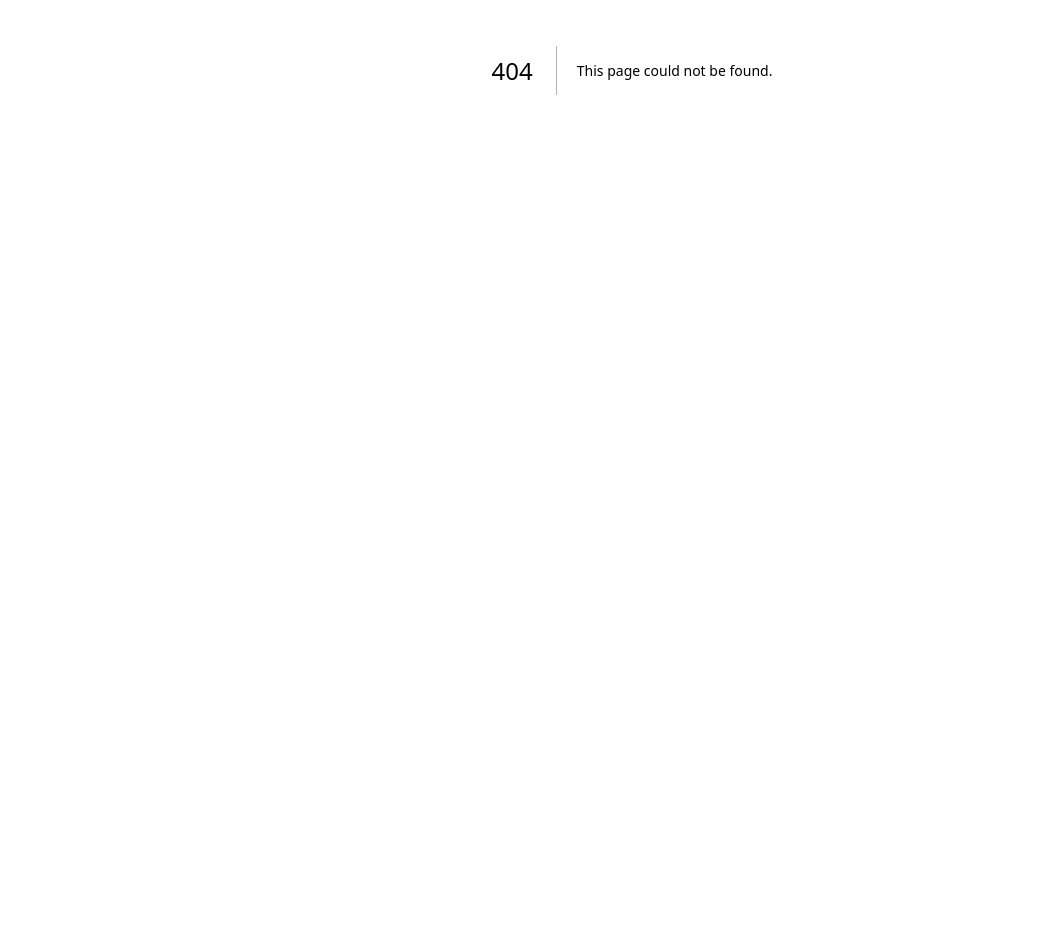
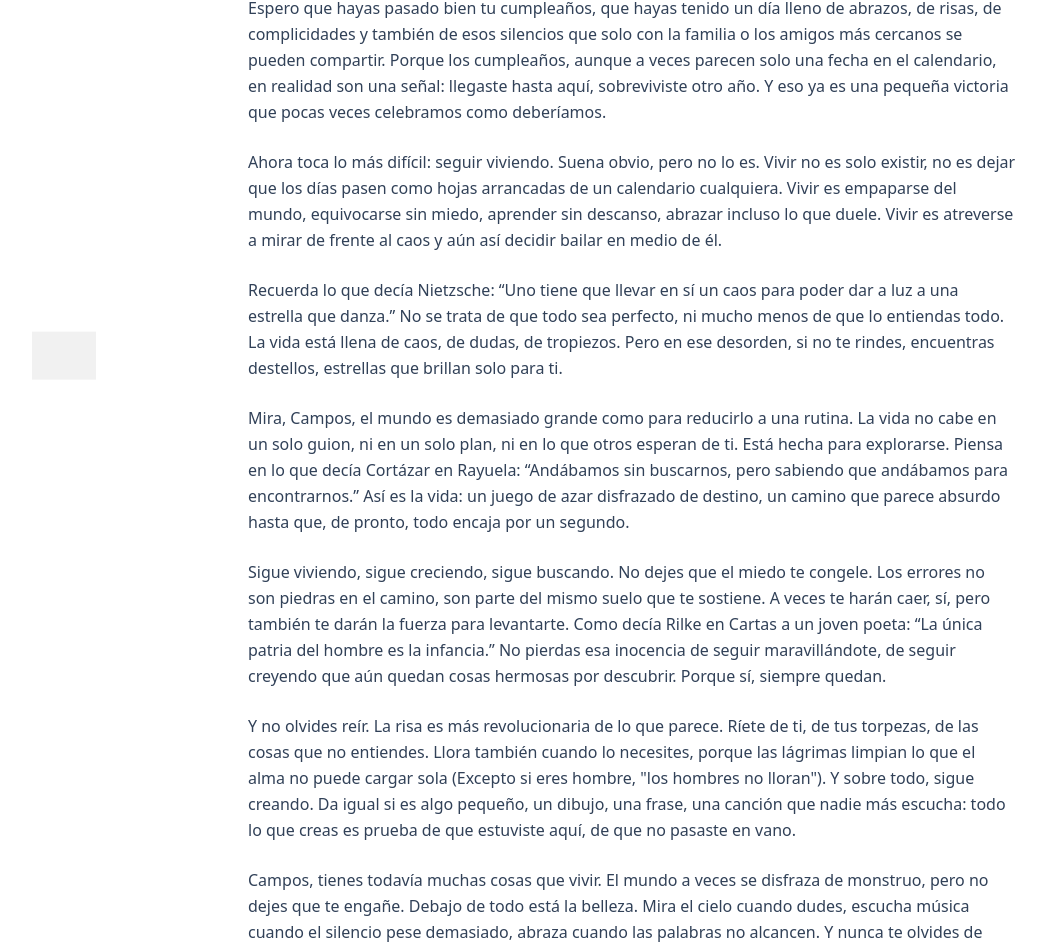
Before and after one commit to vitualizz/la-chica-de-los-3-cumpleanos, a Next.js app: page /carta-30 in a window 1280 px wide. Before the commit this address had no page. Shown: the part 330-1280 px from the top of the page, without its empty margins (8-1054 px from the left). Before the commit the page ends 800 px from the top, so only its background shows below. Built offline with nearby package versions, Linux system fonts and the light colour scheme; grey boxes are pictures that could not be loaded.

Commit message:
feat: Add carta-30 (my hearth is broken :c)

```diff
--- /dev/null
+++ b/src/app/carta-30/page.tsx
@@ -0,0 +1,125 @@
+import LetterPageLayout from "@/components/LetterPageLayout";
+
+const Letter30 = () => {
+  return (
+    <LetterPageLayout day={28}>
+      <div className="space-y-8 text-slate-700 leading-relaxed">
+        <div className="animate-in slide-in-from-bottom-4 duration-1000 delay-300">
+          <p className="text-xl font-light text-center mb-8 text-slate-600">
+            "Sigue viviendo, porque alguien aquí ya cree en lo que aún no descubres de ti."
+          </p>
+        </div>
+
+        <div className="animate-in slide-in-from-bottom-4 duration-1000 delay-500 space-y-6">
+          <p>
+            Espero que hayas pasado bien tu cumpleaños, que hayas tenido un día
+            lleno de abrazos, de risas, de complicidades y también de esos
+            silencios que solo con la familia o los amigos más cercanos se
+            pueden compartir. Porque los cumpleaños, aunque a veces parecen solo
+            una fecha en el calendario, en realidad son una señal: llegaste
+            hasta aquí, sobreviviste otro año. Y eso ya es una pequeña victoria
+            que pocas veces celebramos como deberíamos.
+          </p>
+
+          <p>
+            Ahora toca lo más difícil: seguir viviendo. Suena obvio, pero no lo
+            es. Vivir no es solo existir, no es dejar que los días pasen como
+            hojas arrancadas de un calendario cualquiera. Vivir es empaparse del
+            mundo, equivocarse sin miedo, aprender sin descanso, abrazar incluso
+            lo que duele. Vivir es atreverse a mirar de frente al caos y aún así
+            decidir bailar en medio de él.
+          </p>
+
+          <p>
+            Recuerda lo que decía Nietzsche: “Uno tiene que llevar en sí un caos
+            para poder dar a luz a una estrella que danza.” No se trata de que
+            todo sea perfecto, ni mucho menos de que lo entiendas todo. La vida
+            está llena de caos, de dudas, de tropiezos. Pero en ese desorden, si
+            no te rindes, encuentras destellos, estrellas que brillan solo para
+            ti.
+          </p>
+
+          <p>
+            Mira, Campos, el mundo es demasiado grande como para reducirlo a una
+            rutina. La vida no cabe en un solo guion, ni en un solo plan, ni en
+            lo que otros esperan de ti. Está hecha para explorarse. Piensa en lo
+            que decía Cortázar en Rayuela: “Andábamos sin buscarnos, pero
+            sabiendo que andábamos para encontrarnos.” Así es la vida: un juego
+            de azar disfrazado de destino, un camino que parece absurdo hasta
+            que, de pronto, todo encaja por un segundo.
+          </p>
+
+          <p>
+            Sigue viviendo, sigue creciendo, sigue buscando. No dejes que el
+            miedo te congele. Los errores no son piedras en el camino, son parte
+            del mismo suelo que te sostiene. A veces te harán caer, sí, pero
+            también te darán la fuerza para levantarte. Como decía Rilke en
+            Cartas a un joven poeta: “La única patria del hombre es la
+            infancia.” No pierdas esa inocencia de seguir maravillándote, de
+            seguir creyendo que aún quedan cosas hermosas por descubrir. Porque
+            sí, siempre quedan.
+          </p>
+
+          <p>
+            Y no olvides reír. La risa es más revolucionaria de lo que parece.
+            Ríete de ti, de tus torpezas, de las cosas que no entiendes. Llora
+            también cuando lo necesites, porque las lágrimas limpian lo que el
+            alma no puede cargar sola (Excepto si eres hombre, "los hombres no
+            lloran"). Y sobre todo, sigue creando. Da igual si es algo pequeño,
+            un dibujo, una frase, una canción que nadie más escucha: todo lo que
+            creas es prueba de que estuviste aquí, de que no pasaste en vano.
+          </p>
+
+          <p>
+            Campos, tienes todavía muchas cosas que vivir. El mundo a veces se
+            disfraza de monstruo, pero no dejes que te engañe. Debajo de todo
+            está la belleza. Mira el cielo cuando dudes, escucha música cuando
+            el silencio pese demasiado, abraza cuando las palabras no alcancen.
+            Y nunca te olvides de bailar. Alguien tiene que bailar sobre mi
+            tumba a los 27, ¿no? Pero hasta entonces, baila sobre tus miedos,
+            sobre los no que recibas, sobre todas las dudas que se te
+            atraviesen.
+          </p>
+
+          <p>
+            La vida no es recta, no es predecible, no es justa. Es un espiral
+            raro, que te enseña lo mismo desde distintos ángulos. Y tú tienes
+            que girar con él. A veces parecerá que no avanzas, pero créeme, cada
+            vuelta cuenta. Lo importante es que no pares.
+          </p>
+
+          <p>
+            Y ya para terminar, porque esto suena casi como un manifiesto,
+            déjame decirte lo más honesto: vivir no es fácil, nunca lo fue. Pero
+            cada día que eliges seguir adelante, aunque no tengas ganas, aunque
+            todo pese, ya estás ganando. Y esa victoria silenciosa es más grande
+            de lo que imaginas.
+          </p>
+
+          <p>
+            Pequeña Nicole. Ríe, llora, crece, equivócate, aprende, pierde,
+            gana, ama y vuelve a amar. Haz todo lo que tengas que hacer, pero
+            hazlo de verdad. Porque solo así estarás viviendo, no sobreviviendo.
+            Y si alguna vez sientes que todo se derrumba, recuerda que hasta las
+            ruinas pueden ser hermosas si sabes mirarlas con los ojos correctos
+            (eso me lo enseñaste tú).
+          </p>
+
+          <p>
+            Sigue viviendo. Por ti, por los que te quieren, y por aquellos que,
+            como yo, siempre guardaremos un lugar para ti en algún rincón de
+            nuestras palabras.
+          </p>
+
+          <p>
+            Con cariño, el villano de la vida, Lee Palacios.
+            Recuerda siempre sonreir, te queda bonito pequeña.
+            Beso en la frente rata c:
+          </p>
+        </div>
+      </div>
+    </LetterPageLayout>
+  );
+};
+
+export default Letter30;
```
